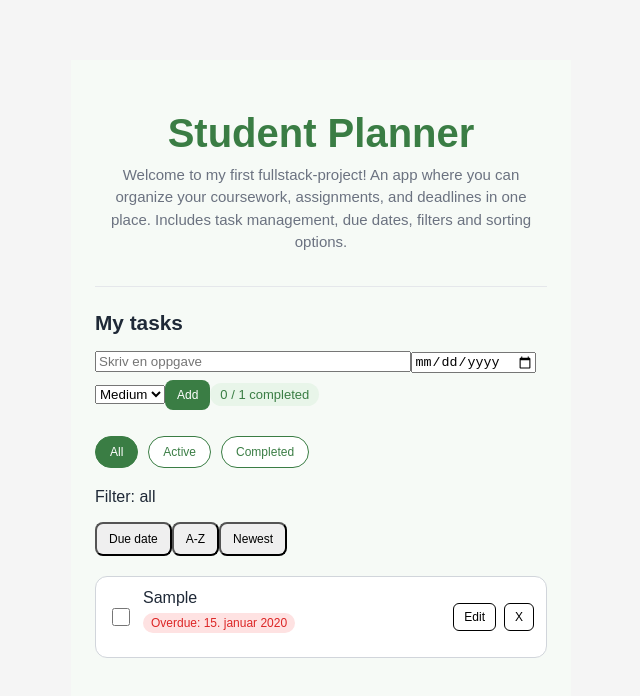
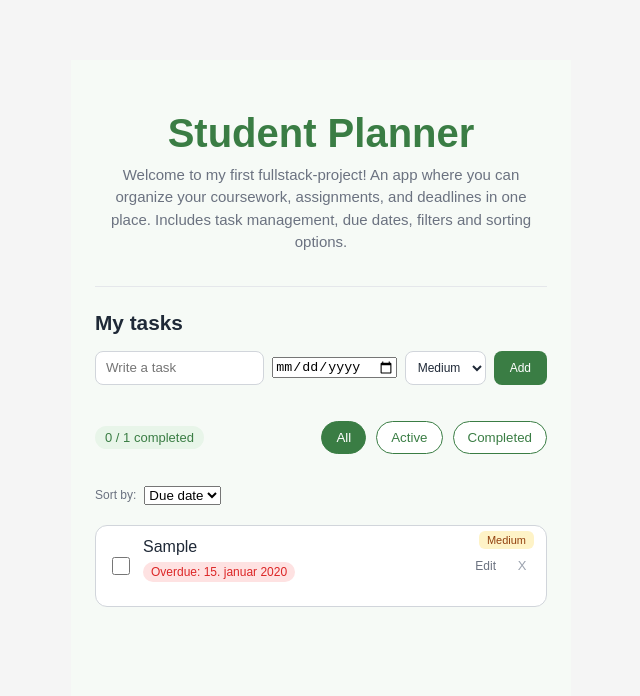
Before and after one commit to sofiesagmo/student-planner, a React (Vite) app in the folder frontend/: page / in a window 1280 px wide. Both pictures are taken after typing "Sample", "2020-01-15" into the empty fields and a click on the button "Add". Shown: the top 696 px of the page, without its empty margins (319-959 px from the left). Built offline with nearby package versions, Linux system fonts and the light colour scheme.

Commit message:
Improve task controls and sorting UI

```diff
--- a/frontend/src/App.css
+++ b/frontend/src/App.css
@@ -54,11 +54,8 @@ h2 {
 }
 
 button {
-  padding: 8px 12px;
-  border-radius: 8px;
   cursor: pointer;
-  font-size: 12px;
-  transition: 0.2s;
+  font-family: inherit;
 }
 
 ul {
@@ -68,6 +65,7 @@ ul {
 }
 
 .task-item {
+  position: relative;
   display: flex;
   align-items: center;
   justify-content: space-between;
@@ -94,7 +92,9 @@ ul {
 
 .task-actions {
   display: flex;
-  gap: 8px;
+  align-items: center;
+  gap: 6px;
+  margin-left: auto;
 }
 
 .done {
@@ -103,13 +103,18 @@ ul {
 }
 
 .task-actions button {
-  background: white;
-  color: black;
-  border: 1px solid black;
-  border-radius: 6px;
-  padding: 6px 10px;
-  cursor: pointer;
-  transition: 0.2s;
+  border: none;
+  background: transparent;
+}
+
+.delete-button {
+  width: 24px;
+  height: 24px;
+  padding: 0;
+  border: none;
+  background: transparent;
+  color: #9ca3af;
+  font-size: 13px;
 }
 
 .delete-button:hover{
@@ -126,14 +131,18 @@ ul {
   box-sizing: border-box;
 }
 
+.edit-button {
+  padding: 4px 8px;
+  border: none;
+  background: transparent;
+  color: #6b7280;
+  font-size: 12px;
+  cursor: pointer;
+}
+
 .edit-button:hover {
   background: #e8f5e9;
   color: var(--green-primary);
-}
-
-.save-button:hover {
-  background: var(--green-primary);
-  color: white;
 }
 
 .save-button:hover {
@@ -146,9 +155,13 @@ ul {
 }
 
 .add-button {
+  padding: 0 16px;
+  height: 34px;
+  border-radius: 8px;
   background: var(--green-primary);
   color: white;
   border: none;
+  font-size: 12px;
 }
 
 .add-button:hover {
@@ -219,3 +232,98 @@ input[type="checkbox"] {
   flex-direction: column;
   align-items: flex-start;
 }
+
+.priority-select {
+  height: 34px;
+  padding: 0 8px;
+  border: 1px solid var(--border);
+  border-radius: 8px;
+  background: white;
+  color: var(--text);
+  font-size: 12px;
+  cursor: pointer;
+}
+
+.priority-select:focus {
+  outline: none;
+  border-color: var(--green-primary);
+}
+
+.priority-badge {
+  position: absolute;
+  top: 5px;
+  right: 12px;
+
+  padding: 3px 8px;
+  border-radius: 6px;
+
+  font-size: 11px;
+  font-weight: 500;
+  text-transform: capitalize;
+}
+
+.priority-low {
+  color: #166534;
+  background: #dcfce7;
+}
+
+.priority-medium {
+  color: #92400e;
+  background: #fef3c7;
+}
+
+.priority-high {
+  color: #991b1b;
+  background: #fee2e2;
+}
+
+.task-input-row {
+  display: flex;
+  align-items: center;
+  gap: 8px;
+  margin-bottom: 16px;
+}
+
+.new-task-input {
+  flex: 1;
+  min-width: 0;
+  height: 34px;
+  padding: 0 10px;
+  border: 1px solid var(--border);
+  border-radius: 8px;
+  box-sizing: border-box;
+}
+
+.due-date-input {
+  height: 34px;
+  padding: 0 8px;
+  border: 1px solid var(--border);
+  border-radius: 8px;
+  color: var(--text);
+  box-sizing: border-box;
+}
+
+.task-controls {
+  display: flex;
+  align-items: center;
+  justify-content: space-between;
+  gap: 12px;
+  flex-wrap: wrap;
+  margin-bottom: 20px;
+}
+
+.sort-buttons {
+  display: flex;
+  align-items: center;
+  gap: 8px;
+}
+
+.sort-buttons label {
+  font-size: 12px;
+  color: #6b7280;
+}
+
+.sort-buttons select:focus {
+  outline: none;
+  border-color: var(--green-primary);
+}
--- a/frontend/src/App.tsx
+++ b/frontend/src/App.tsx
@@ -111,14 +111,13 @@ function App() {
 
       <h2>My tasks</h2>
 
-
-
+      <div className="task-input-row">
         <input
           className="new-task-input"
           type="text"
           value={newTask}
           onChange={(e) => setNewTask(e.target.value)}
-        placeholder="Skriv en oppgave"
+          placeholder="Write a task"
           onKeyDown={(e) => e.key === "Enter" && addTask()}
         />
 
@@ -129,6 +128,7 @@ function App() {
         />
 
         <select
+          className="priority-select"
           value={newPriority}
           onChange={(e) =>
           setNewPriority(e.target.value as "low" | "medium" | "high")}
@@ -140,7 +140,9 @@ function App() {
 
         <button className="add-button" onClick={addTask}>Add</button>
 
+      </div>
 
+      <div className="task-controls">
         <TaskCounter
           completedTasks={completedTasks}
           totalTasks={tasks.length}
@@ -151,12 +153,11 @@ function App() {
           setFilter={setFilter}
         />
 
-    <p>Filter: {filter}</p>
-
         <SortButtons
           sortOption={sortOption}
           setSortOption={setSortOption}
         />
+      </div>
 
     <ul>
       {sortedTasks.map((task) => (
--- a/frontend/src/components/SortButtons.tsx
+++ b/frontend/src/components/SortButtons.tsx
@@ -12,26 +12,19 @@ function SortButtons({
 }: SortButtonsProps) {
   return (
     <div className="sort-buttons">
-      <button
-        className={sortOption === "dueDate" ? "active-filter" : ""}
-        onClick={() => setSortOption("dueDate")}
+      <label htmlFor="sort-select">Sort by:</label>
+
+      <select
+        id="sort-select"
+        value={sortOption}
+        onChange={(e) =>
+          setSortOption(e.target.value as SortOption)
+        }
       >
-        Due date
-      </button>
-
-      <button
-        className={sortOption === "alphabetical" ? "active-filter" : ""}
-        onClick={() => setSortOption("alphabetical")}
-      >
-        A-Z
-      </button>
-
-      <button
-        className={sortOption === "newest" ? "active-filter" : ""}
-        onClick={() => setSortOption("newest")}
-      >
-        Newest
-      </button>
+        <option value="dueDate">Due date</option>
+        <option value="alphabetical">A-Z</option>
+        <option value="newest">Newest</option>
+      </select>
     </div>
   );
 }
--- a/frontend/src/components/TaskItem.tsx
+++ b/frontend/src/components/TaskItem.tsx
@@ -54,6 +54,9 @@ function isOverdue(dueDate: string, done: boolean) {
 
   return (
     <li className="task-item">
+
+    <span className={`priority-badge priority-${task.priority}`}>{task.priority}</span>
+
     <div className="task-left">
       <input
             type="checkbox"
@@ -97,6 +100,7 @@ function isOverdue(dueDate: string, done: boolean) {
                   : `${formatDate(task.dueDate)}`}
               </p>
             )}
+
           </div>
           )}
         </div>
```
Lines whose indentation alone changed are shown as unchanged.
